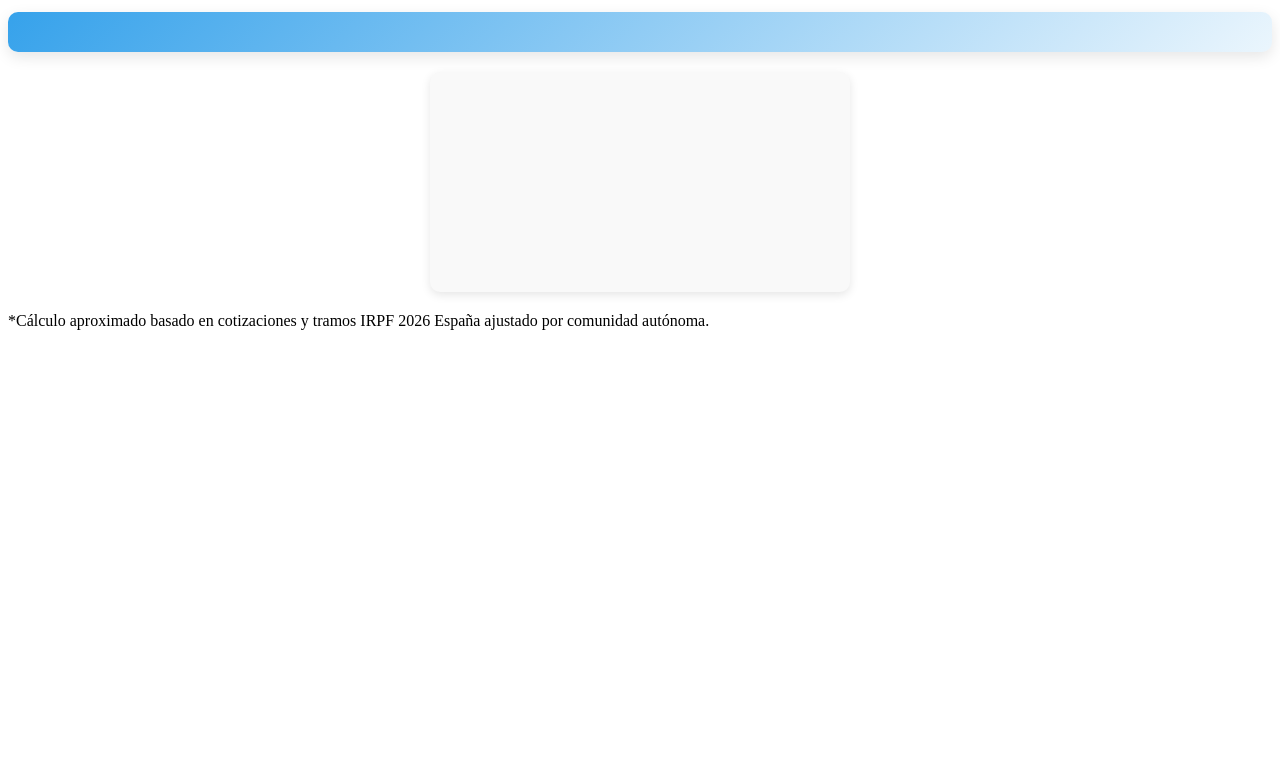
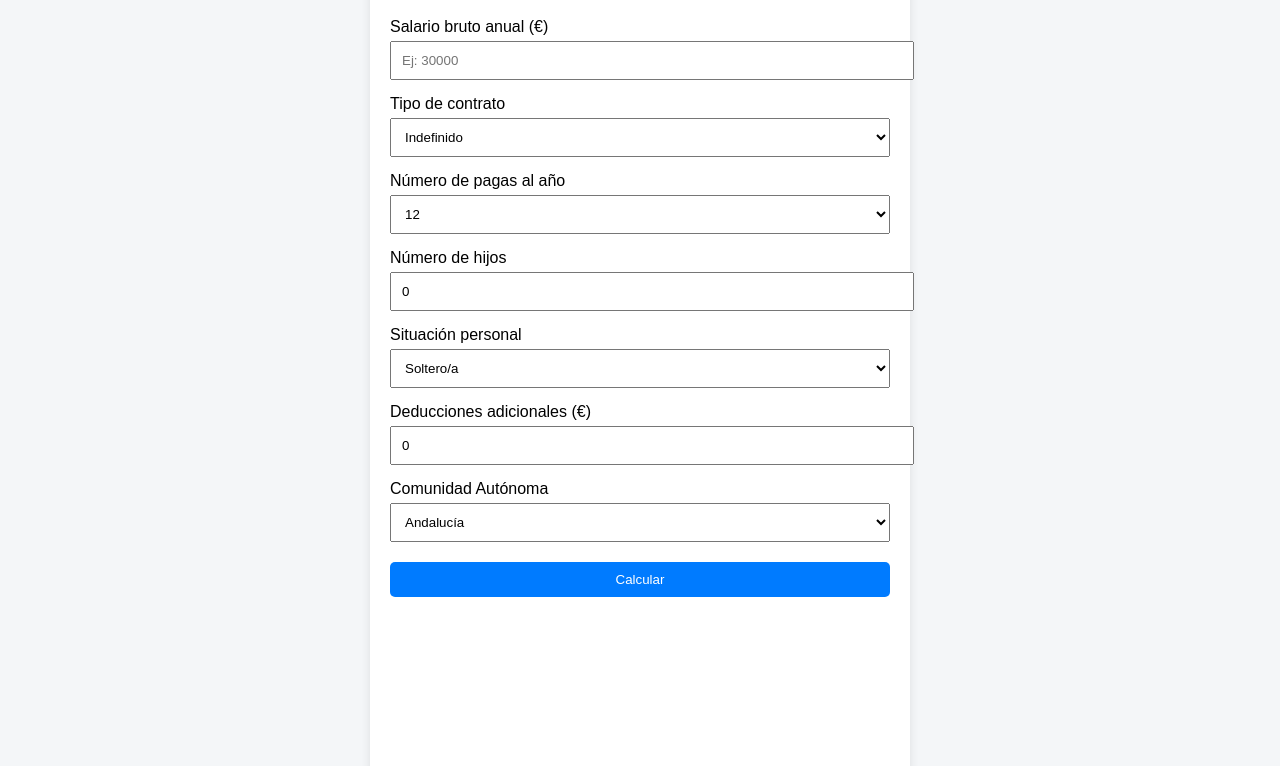
Before and after one commit to mentefinanciera360-arch/Simulador-de-Salario-Neto-Espa-a-2026.-Calcula-tu-N-mina-Real, a plain HTML site: page index.html in a window 1280 px wide. Shown: the part 126-892 px from the top of the page. Before the commit the page ends 800 px from the top, so only its background shows below. Drawn offline with nearby package versions, Linux system fonts and the light colour scheme.

Commit message:
Update style.css

```diff
--- a/style.css
+++ b/style.css
@@ -1,20 +1,48 @@
-/* Estilos adicionales para tu simulador */
+body {
+  font-family: Arial;
+  background: #f4f6f8;
+  padding: 20px;
+}
+h1 {
+  text-align: center;
+}
+.container {
+  max-width: 500px;
+  margin: auto;
+  background: white;
+  padding: 20px;
+  border-radius: 8px;
+  box-shadow: 0 0 10px rgba(0,0,0,0.1);
+}
+label {
+  display: block;
+  margin-top: 15px;
+}
+input, select, button {
+  width: 100%;
+  padding: 10px;
+  margin-top: 5px;
+}
+button {
+  background: #007bff;
+  color: white;
+  border: none;
+  border-radius: 5px;
+  margin-top: 20px;
+  cursor: pointer;
+}
+button:hover {
+  background: #0056b3;
+}
 .resultado {
-    background: linear-gradient(135deg, #36a2eb, #36a2eb1a);
-    border-radius: 10px;
-    padding: 20px;
-    font-size: 1.1em;
-    color: #333;
-    margin-top: 15px;
-    box-shadow: 0 5px 15px rgba(0,0,0,0.1);
+  margin-top: 20px;
+  background: #e9f5ff;
+  padding: 15px;
+  border-radius: 5px;
+  display: none;
 }
-
-canvas {
-    display: block;
-    margin: 20px auto;
-    max-width: 90%;
-    background: #f9f9f9;
-    border-radius: 10px;
-    padding: 10px;
-    box-shadow: 0 3px 10px rgba(0,0,0,0.1);
+.nota {
+  font-size: 12px;
+  color: #555;
+  margin-top: 10px;
 }
```
